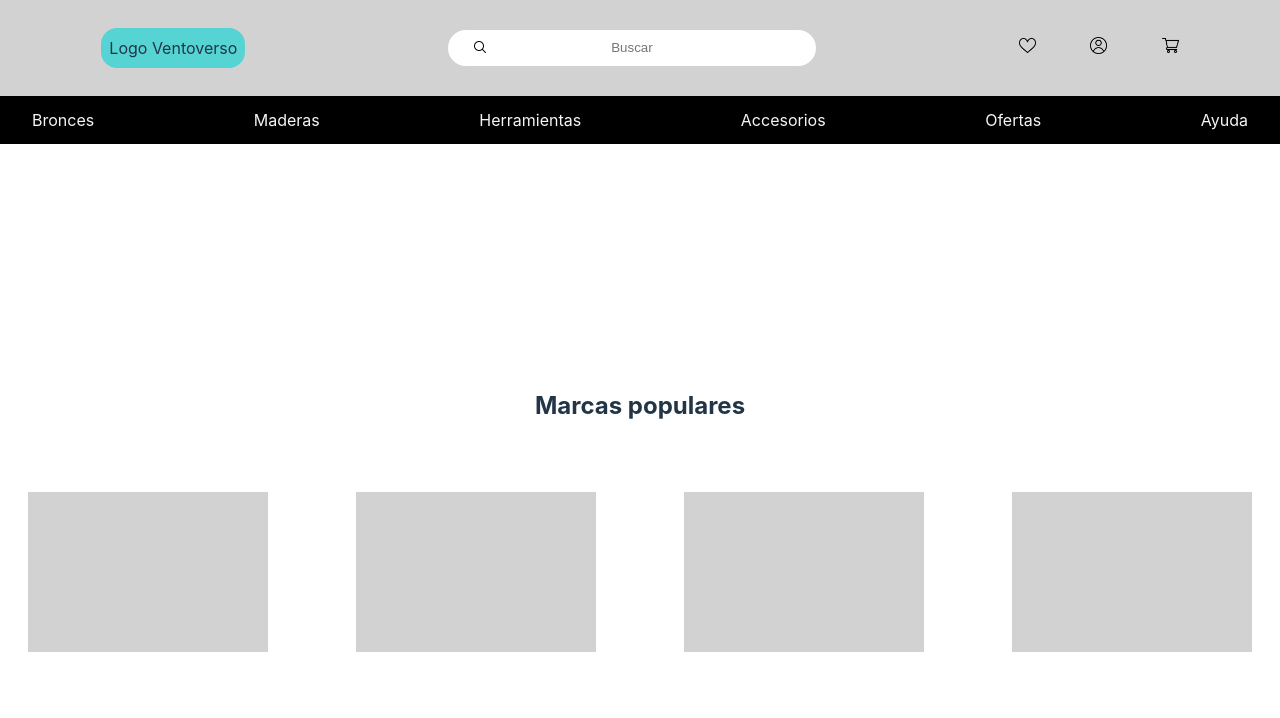
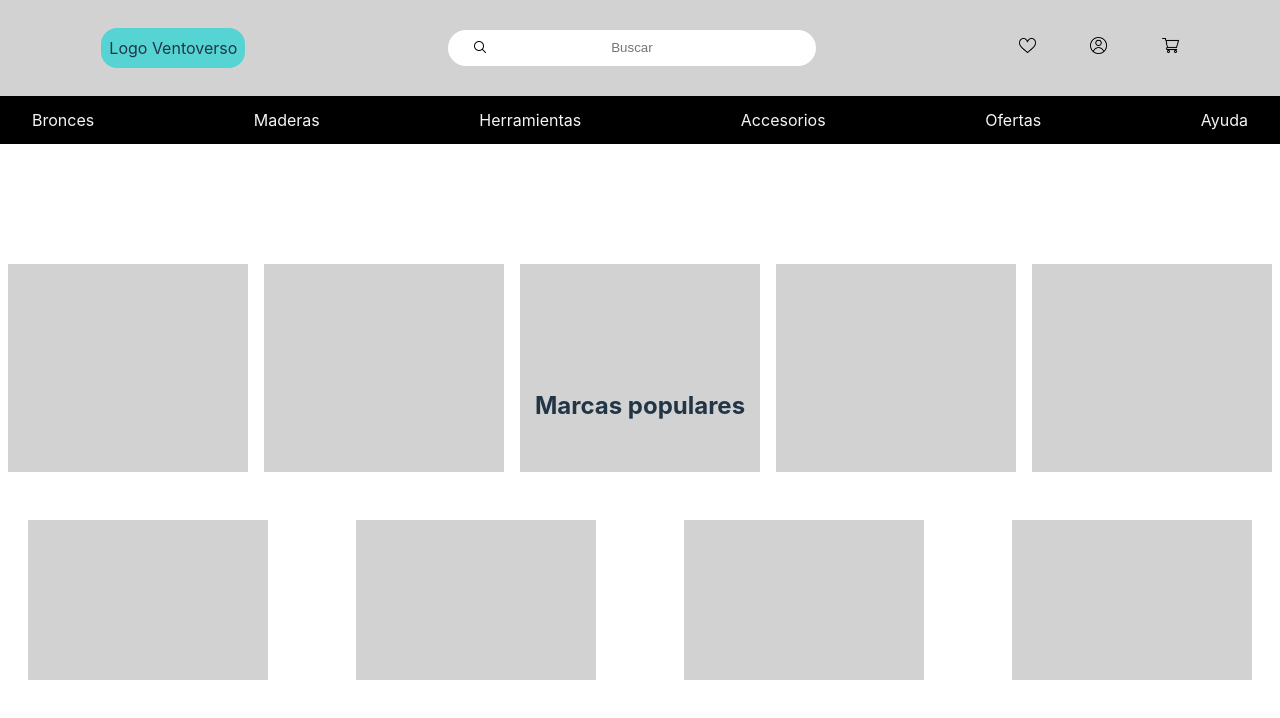
Before and after one commit to jrivas0710/Ventoverso, a React (Vite) app: page / in a window 1280 px wide. Shown: the top 718 px of the page. Built offline with nearby package versions, Linux system fonts and the light colour scheme.

Commit message:
agregue seccion de productos destacados

```diff
--- a/src/Header.jsx
+++ b/src/Header.jsx
@@ -1,6 +1,7 @@
 import { useState } from 'react'
 import './Header.css'
-import { SeccionPopulares } from './SeccionPopular'
+import { SeccionPopulares } from './SeccionPopular.jsx'
+import { Destacados } from './ProductosDestacados.jsx'
 
 
 export const Header = () => {
@@ -58,6 +59,7 @@ export const Header = () => {
 
         </header>
 
+        <Destacados/>
         <SeccionPopulares/>
       </div>
 
--- /dev/null
+++ b/src/ProductosDestacados.css
@@ -0,0 +1,15 @@
+
+
+.productos-destacados{
+    grid-area: section2;
+    display: flex;
+    justify-content: space-around;
+}
+
+.productos-destacados > div {
+
+    height: 13rem;
+    width: 15rem;
+    background-color: rgb(211, 210, 210);
+
+}
--- /dev/null
+++ b/src/ProductosDestacados.jsx
@@ -0,0 +1,24 @@
+import './ProductosDestacados.css'
+
+export const Destacados = () => {
+
+    return (
+        <>
+
+
+
+
+    <div className='productos-destacados'>
+
+    <div></div>
+    <div></div>
+    <div></div>
+    <div></div>
+    <div></div>
+
+
+
+
+    </div>
+    </>)
+}
--- a/src/main.jsx
+++ b/src/main.jsx
@@ -1,7 +1,6 @@
 import React from 'react'
 import ReactDOM from 'react-dom/client'
 import {Header} from './Header.jsx'
-import { SeccionPopulares } from './SeccionPopular.jsx'
 import './index.css'
 
 ReactDOM.createRoot(document.getElementById('root')).render(
```
